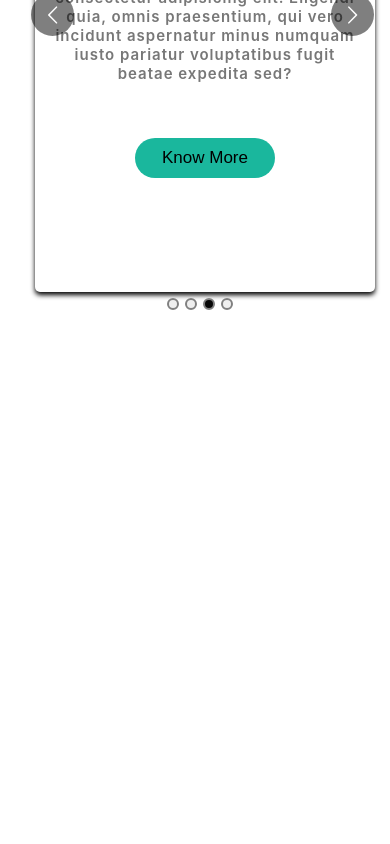
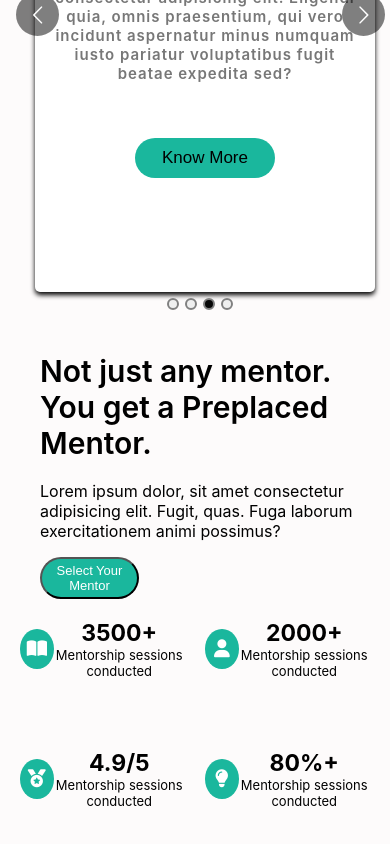
Before and after one commit to lokeshpatil-11/writo-mentorship-program, a React (Create React App) app: page / in a window 390 px wide. Shown: the part 916-1760 px from the top of the page. Before the commit the page ends 1228 px from the top, so only its background shows below. Built offline with nearby package versions, Linux system fonts and the light colour scheme.

Commit message:
Final Commit

```diff
--- a/public/index.html
+++ b/public/index.html
@@ -12,7 +12,7 @@
     <link rel="apple-touch-icon" href="%PUBLIC_URL%/logo192.png" />
     <link rel="manifest" href="%PUBLIC_URL%/manifest.json" />
     <link href="https://fonts.googleapis.com/css2?family=Raleway:wght@400;600;800;900&display=swap" rel="stylesheet" />
-    <link rel="stylesheet" href="https://cdnjs.cloudflare.com/ajax/libs/font-awesome/4.7.0/css/font-awesome.min.css" />
+    <link rel="stylesheet" href="https://cdnjs.cloudflare.com/ajax/libs/font-awesome/6.4.2/css/all.min.css" integrity="sha512-z3gLpd7yknf1YoNbCzqRKc4qyor8gaKU1qmn+CShxbuBusANI9QpRohGBreCFkKxLhei6S9CQXFEbbKuqLg0DA==" crossorigin="anonymous" referrerpolicy="no-referrer" />
     <title>Mentorship Program</title>
   </head>
   <body>
--- a/src/App.js
+++ b/src/App.js
@@ -1,11 +1,13 @@
 import './App.css';
 import Mentors from './Student_Section/Mentors';
+import Overview from './Student_Section/Overview';
 import Steps from './Student_Section/Steps';
 function App() {
   return (
     <div className="App">
       <Mentors/>
       <Steps/>
+      <Overview/>
     </div>
   );
 }
--- a/src/Student_Section/Cards.js
+++ b/src/Student_Section/Cards.js
@@ -1,6 +1,7 @@
 import React from 'react';
 import './style.css';
 import './avatar.jpg';
+
 export default function cards() {
   return (
     <div className='all'>
@@ -19,15 +20,15 @@
 
 		<div className="social-icons">
 			<a className="social-icon" href="/" target="_blank">
-				<i className="fa fa-instagram icon"></i>
+				<i class="fa-brands fa-instagram"></i>
 			</a>
 
 			<a className="social-icon" href="/" target="_blank">
-				<i className="fa fa-youtube-play icon"></i>
+				<i class="fa-brands fa-youtube"></i>
 			</a>
 
 			<a className="social-icon" href="/" target="_blank">
-				<i className="fa fa-twitter icon"></i>
+				<i class="fa-brands fa-twitter"></i>
 			</a>
 		</div>
 	</div>
--- /dev/null
+++ b/src/Student_Section/Overview.js
@@ -0,0 +1,60 @@
+import React from 'react';
+import './style.css'; // Make sure to import your CSS file
+
+export default function Overview() {
+  return (
+    <div className='container'>
+      <div className='left'>
+        <div className='content'>
+          <h1>Not just any mentor.<br/>
+            You get a
+            Preplaced Mentor.</h1>
+          <p>Lorem ipsum dolor, sit amet consectetur adipisicing elit. Fugit, quas. Fuga laborum exercitationem animi possimus?</p>
+          <button>Select Your Mentor</button>
+        </div>
+      </div>
+      <div className='right'>
+        <div className='row'>
+          <div className='stat'>
+            <div className='circle'>
+            <i className="fa fa-book-open"></i>
+            </div>
+            <div>
+              <h1>3500+</h1>
+              <p>Mentorship sessions conducted</p>
+            </div>
+          </div>
+          <div className='stat'>
+            <div className='circle'>
+          <i className="fa fa-user"></i>
+          </div>
+            <div>
+              <h1>2000+</h1>
+              <p>Mentorship sessions conducted</p>
+            </div>
+          </div>
+        </div>
+        <div className='row'>
+          <div className='stat'>
+            <div className='circle'>
+          <i className="fa fa-medal"></i>
+          </div>
+            <div>
+              <h1>4.9/5</h1>
+              <p>Mentorship sessions conducted</p>
+            </div>
+          </div>
+          <div className='stat'>
+            <div className='circle'>
+          <i className="fa fa-lightbulb"></i>
+          </div>
+            <div>
+              <h1>80%+</h1>
+              <p>Mentorship sessions conducted</p>
+            </div>
+          </div>
+        </div>
+      </div>
+    </div>
+  );
+}
--- a/src/Student_Section/Steps.js
+++ b/src/Student_Section/Steps.js
@@ -27,14 +27,14 @@
   return (
     <div>
         <h1 className='heading'>Start Mentorship today. You'll never look back.</h1>
-        <Carousel responsive={responsive} showDots={true} autoPlay={true} autoPlaySpeed={2500}  infinite={true}>
+        <Carousel className="step-container" responsive={responsive} showDots={true} autoPlay={true} autoPlaySpeed={2500}  infinite={true} >
         <div className='box'>
             <h3>Card</h3>
             <p>Lorem ipsum dolor, sit amet consectetur adipisicing elit.
             Eligendi quia, omnis praesentium, qui vero incidunt aspernatur
             minus numquam iusto pariatur voluptatibus fugit beatae expedita sed?</p>
             <a href="/"><button className='btn'>Know More</button></a>
-            <span className='count'>1</span>
+            <span className='count'>Step-1</span>
         </div>
 
         <div className='box b2'>
@@ -43,7 +43,7 @@
             Eligendi quia, omnis praesentium, qui vero incidunt aspernatur
             minus numquam iusto pariatur voluptatibus fugit beatae expedita sed?</p>
             <a href="/"><button className='btn'>Know More</button></a>
-            <span className='count'>2</span>
+            <span className='count'>Step-2</span>
         </div>
 
         <div className='box b3'>
@@ -52,7 +52,7 @@
             Eligendi quia, omnis praesentium, qui vero incidunt aspernatur
             minus numquam iusto pariatur voluptatibus fugit beatae expedita sed?</p>
             <a href="/"><button className='btn'>Know More</button></a>
-            <span className='count'>3</span>
+            <span className='count'>Step-3</span>
         </div>
 
         <div className='box b4'>
@@ -61,7 +61,7 @@
             Eligendi quia, omnis praesentium, qui vero incidunt aspernatur
             minus numquam iusto pariatur voluptatibus fugit beatae expedita sed?</p>
             <a href="/"><button className='btn'>Know More</button></a>
-            <span className='count'>4</span>
+            <span className='count'>Step-4</span>
         </div>
 </Carousel>
     </div>
--- a/src/Student_Section/style.css
+++ b/src/Student_Section/style.css
@@ -1,3 +1,7 @@
+body{
+	background: #fdfbfb;
+
+}
 .all {
 	/* height: 100vh; */
 	margin: 0;
@@ -179,6 +183,7 @@
 	border-radius: 50%;
 	text-decoration: none;
 }
+
 .card .card-content .social-icons .social-icon:nth-child(1)::before {
 	animation-delay: 2.1s;
 }
@@ -386,7 +391,7 @@
 	position: absolute;
 	top: 15px;
 	right: 30px;
-	font-size: 50px;
+	font-size: 25px;
 	font-weight: bold;
 	color: #fff;
 }
@@ -425,6 +430,102 @@
 	background-color: rgba(0, 0, 0, .1);
 }
 
+/* Overview Section Styling */
+.container {
+	display: flex;
+	justify-content: space-between;
+	padding: 20px;
+  }
+
+  .left {
+	flex: 1;
+	padding-right: 50px;
+  }
+
+  .left .content {
+	display: flex;
+	flex-direction: column;
+  }
+
+  .left h1 {
+	order: 1;
+	font-size: 50px;
+	font-weight: 600;
+	text-align: left;
+	padding-left: 0;
+  }
+
+  .left p {
+	order: 2;
+	text-align: left;
+	font-size: 18px;
+  }
+
+  .left button {
+	order: 3;
+	width: 30%;
+	height: 10vh;
+	background: #1ab79d;
+	font-size: 15px;
+	border-radius: 30px;
+	color: #fff;
+  }
+  .left button:hover{
+	cursor: pointer;
+	background: #fff;
+	color: #252029;
+  }
+  .right {
+	flex: 1;
+  }
+
+  .row {
+	display: flex;
+	justify-content: space-between;
+	margin-top: 20px;
+	padding-top: 50px;
+    padding-bottom: 20px;
+  }
+
+  .stat {
+	width: calc(50% - 10px); /* Two divs in a row with margin in between */
+	display: flex;
+	align-items: center;
+	/* padding: 80px; */
+  }
+
+  .circle{
+	border-radius: 50%;
+	width: 40px;
+	height: 40px;
+	background: #1ab79d;
+  }
+  .stat i {
+	font-size: 18px;
+	text-align: center;
+	padding-top: 10px;
+	color: #fff;
+  }
+
+  .stat h1 {
+	font-size: 26px;
+	margin: 0;
+  }
+
+  .stat p {
+	font-size: 18px;
+	text-align: center;
+	margin: 0;
+  }
+  .react-multiple-carousel__arrow--left {
+    left: calc(0% + 1px) !important;
+}
+.react-multiple-carousel__arrow--right {
+    right: calc(1% + 1px) !important;
+}
+  /* .con{
+	padding-left: 10px;
+  } */
 @media screen and (max-width: 480px){
 
 	.heading{
@@ -433,4 +534,68 @@
 	.react-multi-carousel-list{
 		margin-left: 15px;
 	}
+	.container{
+		flex-direction: column;
+	}
+	.left{
+		padding-right: 0;
+	}
+	.left h1 {
+		font-size: 25px;
+	}
+	.left p {
+		font-size: 16px;
+		margin-top: -5px;
+		margin-right: 10px;
+
+	}
+	.left button {
+		height: 5vh;
+		font-size: 10px;
+
+	}
+	.row {
+		margin-top: 23px;
+		padding-top: 0;
+	}
+	.circle {
+		width: 50px;
+	}
+	.stat h1 {
+		font-size: 22px;
+	}
+	.stat p {
+		font-size: 13px;
+	}
 }
+
+@media screen and (max-width: 900px){
+	.left{
+		padding-left: 20px;
+
+	}
+	.left h1 {
+		font-size: 30px;
+	}
+	.left p {
+		font-size: 16px;
+		margin-top: 0px;
+	}
+	.left button {
+		height: 5vh;
+		font-size: 13px;
+		border-radius: 30px;
+		color: #fff;
+	}
+	.row {
+		margin-top: 0px;
+		padding-top: 20px;
+		padding-bottom: 50px;
+	}
+	.stat h1 {
+		font-size: 23px;
+	}
+	.stat p {
+		font-size: 13px;
+	}
+}
```
Also changed, not shown: src/Student_Section/Mentors.js (+8 -8 lines).
